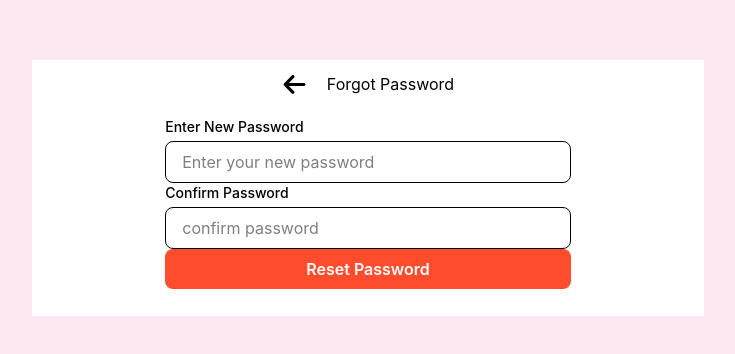
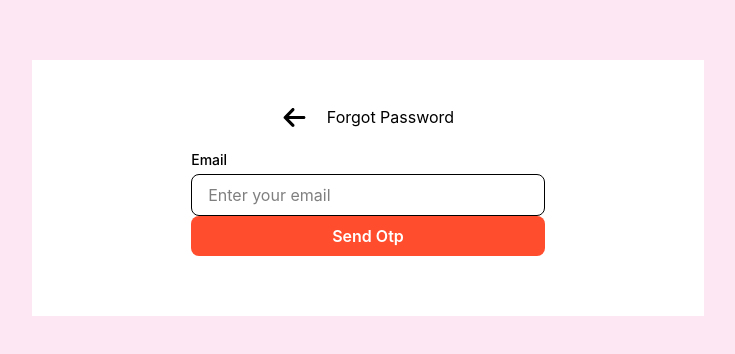
Before and after one commit to AVIS10060/AviEats, a React app in the folder frontend/: page /forgot-password in a window 1280 px wide. Shown: the part 212-566 px from the top of the page, without its empty margins (272-1007 px from the left). Built offline with nearby package versions, Linux system fonts and the light colour scheme; no server answers; the HTML template or start-up script is replaced by a standard one.

Commit message:
added forgot password

```diff
--- a/frontend/src/main.jsx
+++ b/frontend/src/main.jsx
@@ -3,10 +3,14 @@ import { createRoot } from 'react-dom/client'
 import './index.css'
 import App from './App.jsx'
 import { BrowserRouter } from 'react-router-dom'
+import { Provider } from 'react-redux'
+import { store } from './redux/store.js'
 
 createRoot(document.getElementById('root')).render(
   <BrowserRouter>
+  <Provider store={store}>
     <App />
+  </Provider>
   </BrowserRouter>
 
 
--- a/frontend/src/pages/ForgotPassword.jsx
+++ b/frontend/src/pages/ForgotPassword.jsx
@@ -1,6 +1,10 @@
 import React, { useState } from 'react'
 import { FaArrowLeft } from "react-icons/fa6";
 import { useNavigate } from 'react-router-dom';
+import { serverUrl } from '../App';
+import toast from "react-hot-toast";
+import axios from 'axios';
+
 
   const primaryColor = "#ff4d2d";
   const hoverColor = "#e64323";
@@ -9,12 +13,61 @@ import { useNavigate } from 'react-router-dom';
 
 const ForgotPassword = () => {
 
-    const [step,setStep] = useState(3)
-    const [otp,setOtp] = useState()
-    const [newPassword,setNewPassword] = useState()
-    const [confirmPassword,setConfirmPassword] = useState()
+    const [step,setStep] = useState(1)
+    const [email,setEmail] = useState("")
+    const [otp,setOtp] = useState("")
+    const [newPassword,setNewPassword] = useState("")
+    const [confirmPassword,setConfirmPassword] = useState("")
+    const navigate = useNavigate()
 
-    const navigate = useNavigate()
+
+    const handleSendOtp = async() =>{
+        try {
+            const response = await axios.post(`${serverUrl}/api/auth/send-otp`,{
+                email
+            },{ withCredentials: true })
+            console.log(response)
+            setStep(2)
+            toast.success("otp sent")
+
+        } catch (error) {
+            console.log(error)
+
+        }
+    }
+    const handleVerifyOtp = async() =>{
+        try {
+            const response = await axios.post(`${serverUrl}/api/auth/verify-otp`,{
+                email,otp
+            },{ withCredentials: true })
+            console.log(response)
+            setStep(3)
+            toast.success(response.data.message)
+
+        } catch (error) {
+            console.log(error)
+
+        }
+    }
+    const handleResetPassword = async() =>{
+        if(newPassword !== confirmPassword){
+            return console.log("password are not same")
+        }
+        try {
+            const response = await axios.post(`${serverUrl}/api/auth/reset-password`,{
+                email,newPassword,confirmPassword
+            },{ withCredentials: true })
+            console.log(response)
+            toast.success(response.data.message)
+            navigate("/signin")
+        } catch (error) {
+            console.log(error)
+
+        }
+    }
+
+
+
   return (
     <div className='h-screen w-screen flex items-center justify-center bg-pink-100'>
        <div className='h-64 max-w-2xl w-full flex flex-col gap-5 items-center justify-center bg-white '>
@@ -37,8 +90,8 @@ const ForgotPassword = () => {
               name="email"
               placeholder="Enter your email"
               className="w-full border rounded-lg px-4 py-2 focus:outline-none focus:ring-2"
-            //   value={formData.email}
-            //   onChange={handleChange}
+              value={email}
+              onChange={(e)=>setEmail(e.target.value)}
               required
             />
             <button
@@ -51,6 +104,7 @@ const ForgotPassword = () => {
             onMouseOut={(e) =>
               (e.currentTarget.style.backgroundColor = primaryColor)
             }
+            onClick={handleSendOtp}
           >
            Send Otp
           </button>
@@ -73,6 +127,7 @@ const ForgotPassword = () => {
               required
             />
             <button
+            onClick={handleVerifyOtp}
             type="submit"
             className="w-full text-white font-semibold py-2 rounded-lg transition duration-200 disabled:opacity-60"
             style={{ backgroundColor: primaryColor }}
@@ -117,6 +172,7 @@ const ForgotPassword = () => {
               required
             />
             <button
+            onClick={handleResetPassword}
             type="submit"
             className="w-full text-white font-semibold py-2 rounded-lg transition duration-200 disabled:opacity-60"
             style={{ backgroundColor: primaryColor }}
```
